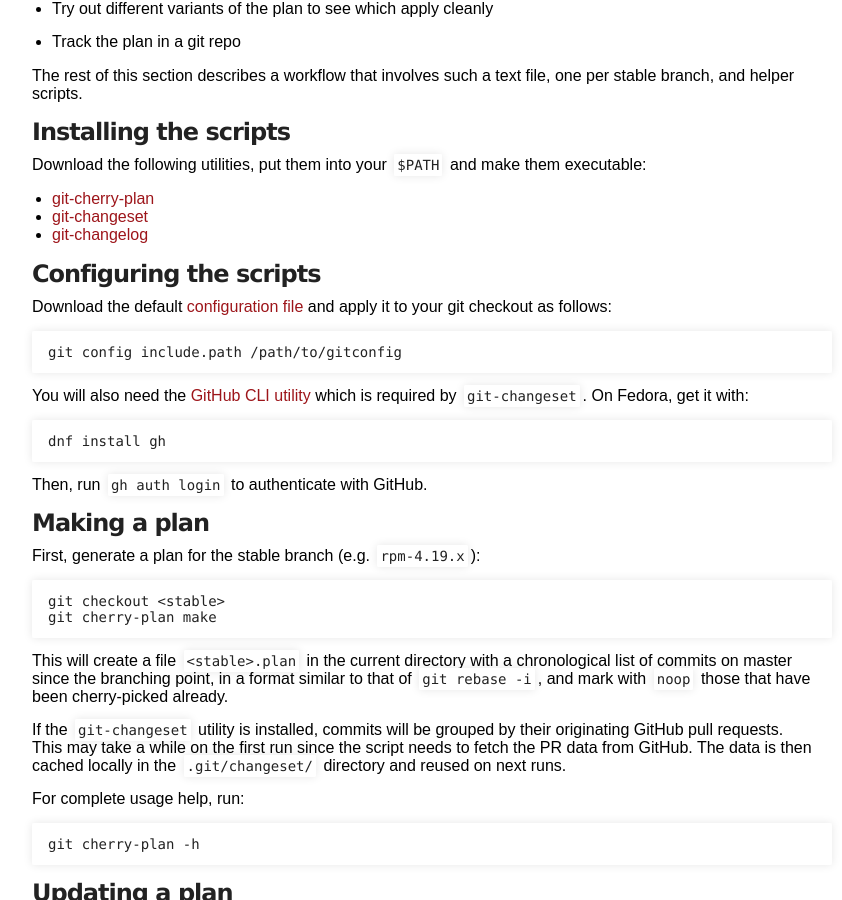
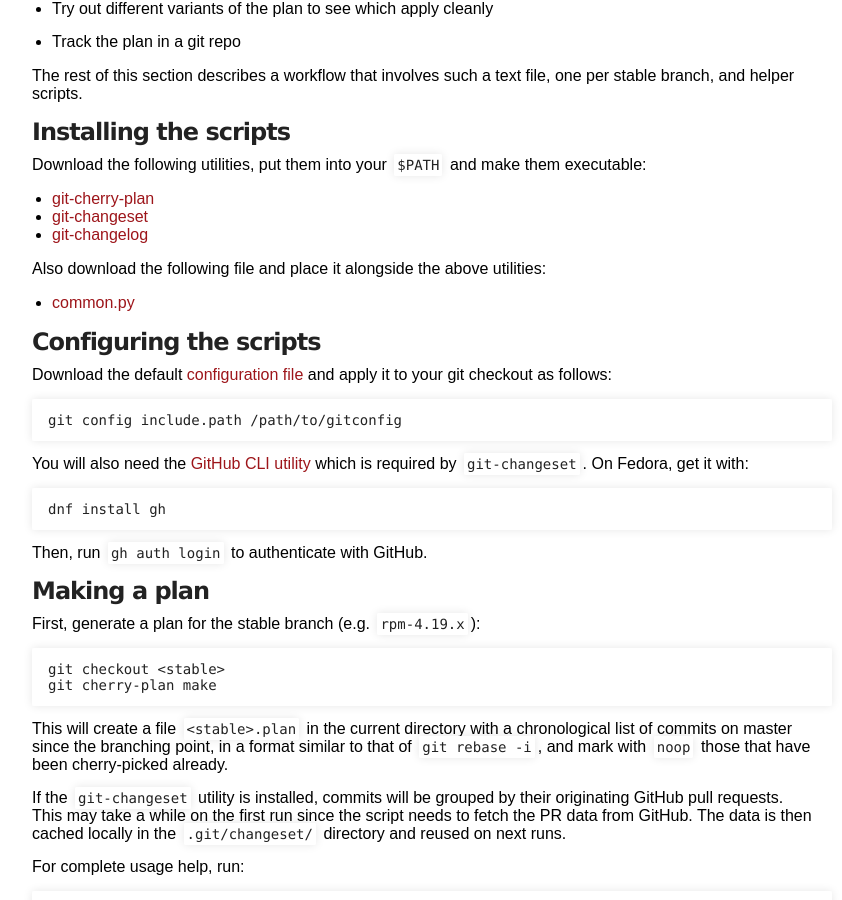
Before and after one commit to rpm-software-management/rpm-web, a Jekyll site: the page built from devel_doc/release_maintaince.md, in a window 1280 px wide and 900 px high, scrolled down 947 px. Shown: the whole window, without its empty margins (218-1060 px from the left). Built offline with Jekyll 4.4.1, drawn with Linux system fonts in a browser that asks for light colours.

Commit message:
Add instruction to also download common.py
I will probably package these scripts and put them into a COPR repo
later but for now this should suffice.

```diff
--- a/devel_doc/release_maintaince.md
+++ b/devel_doc/release_maintaince.md
@@ -61,6 +61,10 @@ executable:
 * [git-cherry-plan](git-cherry-plan)
 * [git-changeset](git-changeset)
 * [git-changelog](git-changelog)
+
+Also download the following file and place it alongside the above utilities:
+
+* [common.py](common.py)
 
 ### Configuring the scripts
 
```
